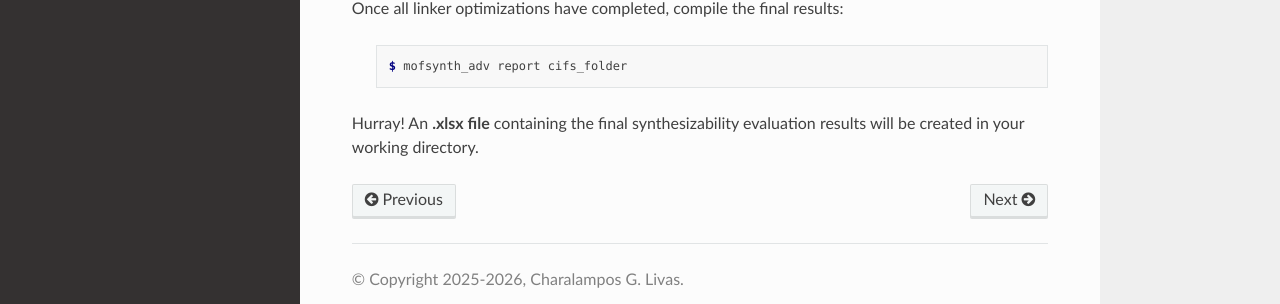
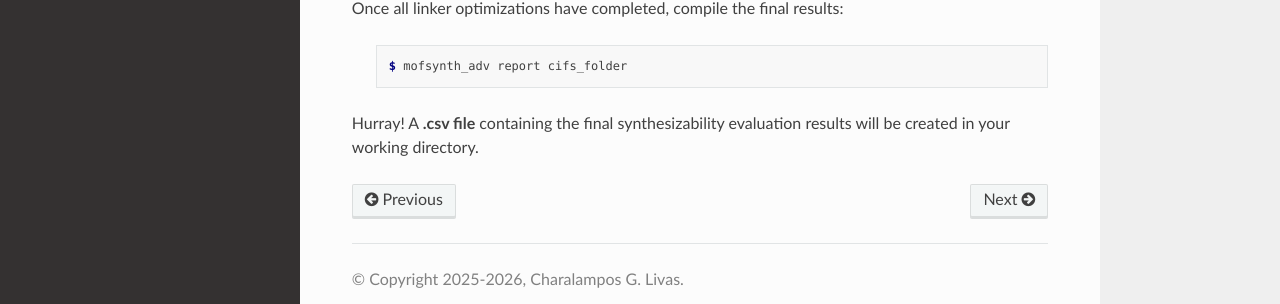
Before and after one commit to livaschar/mofsynth_adv, a Sphinx documentation site: the page built from docs/source/tutorial.rst, in a window 1280 px wide and 900 px high, scrolled down 746 px. Shown: the part 551-855 px from the top of the window. Built offline with Sphinx 7.4.7 and the Read the Docs theme 3.1.0, drawn with Linux system fonts in a browser that asks for light colours; the version number is read from the project's files by our own code.

Commit message:
Update tutorial.rst

```diff
--- a/docs/source/tutorial.rst
+++ b/docs/source/tutorial.rst
@@ -60,4 +60,4 @@ Once all linker optimizations have completed, compile the final results:
 
         $ mofsynth_adv report cifs_folder
 
-Hurray! An **.xlsx file** containing the final synthesizability evaluation results will be created in your working directory.
+Hurray! A **.csv file** containing the final synthesizability evaluation results will be created in your working directory.
```
